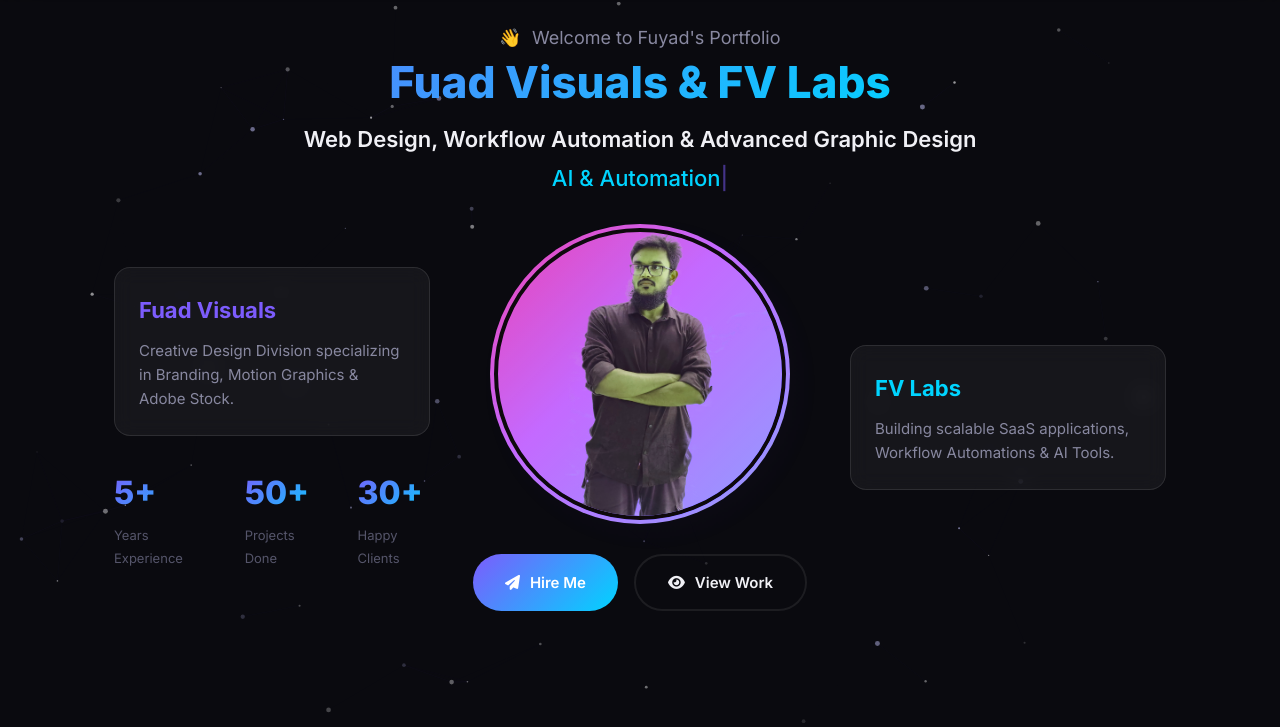
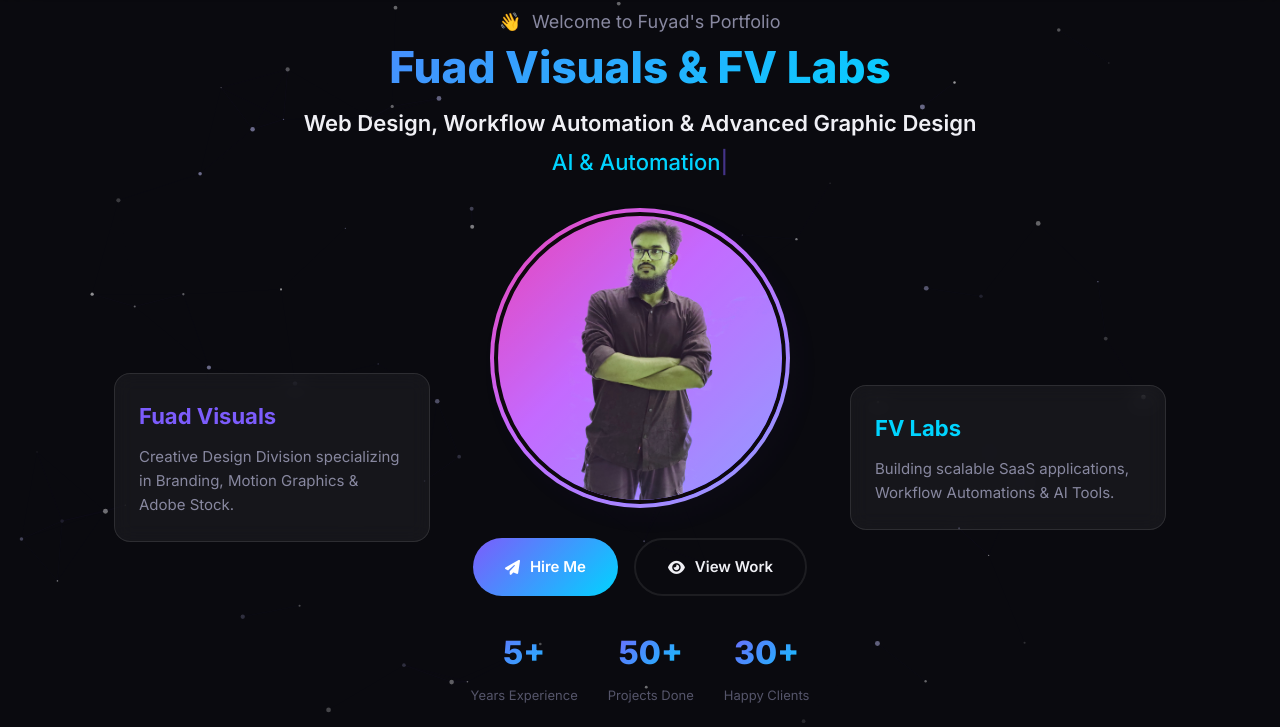
Before and after one commit to fuadvisualsbd/portfolio, a plain HTML site: page index.html in a window 1280 px wide. Shown: the part 73-800 px from the top of the page. Drawn offline with Linux system fonts and the light colour scheme.

Commit message:
Move stats under buttons and align purpose blocks

```diff
--- a/index.html
+++ b/index.html
@@ -94,24 +94,9 @@
 
       <div class="hero-grid">
         <div class="hero-content" style="display: flex; flex-direction: column; justify-content: center;">
-          <div class="hero-side-block reveal reveal-delay-3" style="background: rgba(255,255,255,0.05); padding: 24px; border-radius: 16px; border: 1px solid rgba(255,255,255,0.1); backdrop-filter: blur(10px); transition: transform 0.3s; margin-bottom: 30px;" onmouseover="this.style.transform='translateY(-5px)'" onmouseout="this.style.transform='translateY(0)'">
+          <div class="hero-side-block reveal reveal-delay-3" style="background: rgba(255,255,255,0.05); padding: 24px; border-radius: 16px; border: 1px solid rgba(255,255,255,0.1); backdrop-filter: blur(10px); transition: transform 0.3s;" onmouseover="this.style.transform='translateY(-5px)'" onmouseout="this.style.transform='translateY(0)'">
             <h3 style="color: var(--accent-1); font-size: 22px; margin-bottom: 10px;">Fuad Visuals</h3>
             <p style="color: var(--text-secondary); line-height: 1.6; font-size: 15px;">Creative Design Division specializing in Branding, Motion Graphics & Adobe Stock.</p>
-          </div>
-
-          <div class="hero-stats reveal reveal-delay-5" style="border-top: none; padding-top: 0; margin-top: 0;">
-            <div class="stat-item">
-              <div class="stat-number" data-count="5" data-suffix="+">0</div>
-              <div class="stat-label">Years Experience</div>
-            </div>
-            <div class="stat-item">
-              <div class="stat-number" data-count="50" data-suffix="+">0</div>
-              <div class="stat-label">Projects Done</div>
-            </div>
-            <div class="stat-item">
-              <div class="stat-number" data-count="30" data-suffix="+">0</div>
-              <div class="stat-label">Happy Clients</div>
-            </div>
           </div>
         </div>
 
@@ -129,6 +114,21 @@
             <a href="#projects" class="btn-outline">
               <i class="fas fa-eye"></i> View Work
             </a>
+          </div>
+
+          <div class="hero-stats reveal reveal-delay-5" style="border-top: none; padding-top: 0; margin-top: 30px; display: flex; justify-content: center; gap: 30px; width: 100%;">
+            <div class="stat-item" style="text-align: center;">
+              <div class="stat-number" data-count="5" data-suffix="+">0</div>
+              <div class="stat-label">Years Experience</div>
+            </div>
+            <div class="stat-item" style="text-align: center;">
+              <div class="stat-number" data-count="50" data-suffix="+">0</div>
+              <div class="stat-label">Projects Done</div>
+            </div>
+            <div class="stat-item" style="text-align: center;">
+              <div class="stat-number" data-count="30" data-suffix="+">0</div>
+              <div class="stat-label">Happy Clients</div>
+            </div>
           </div>
         </div>
 
```
